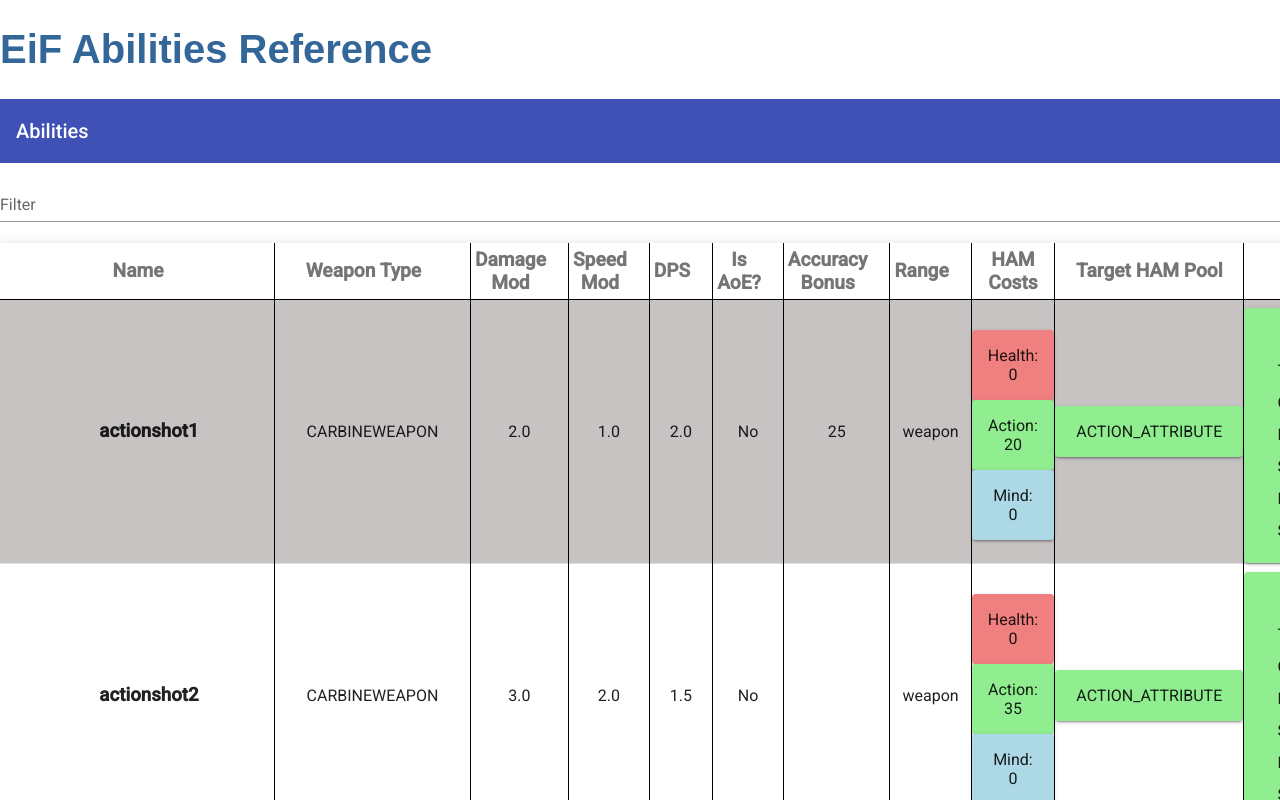
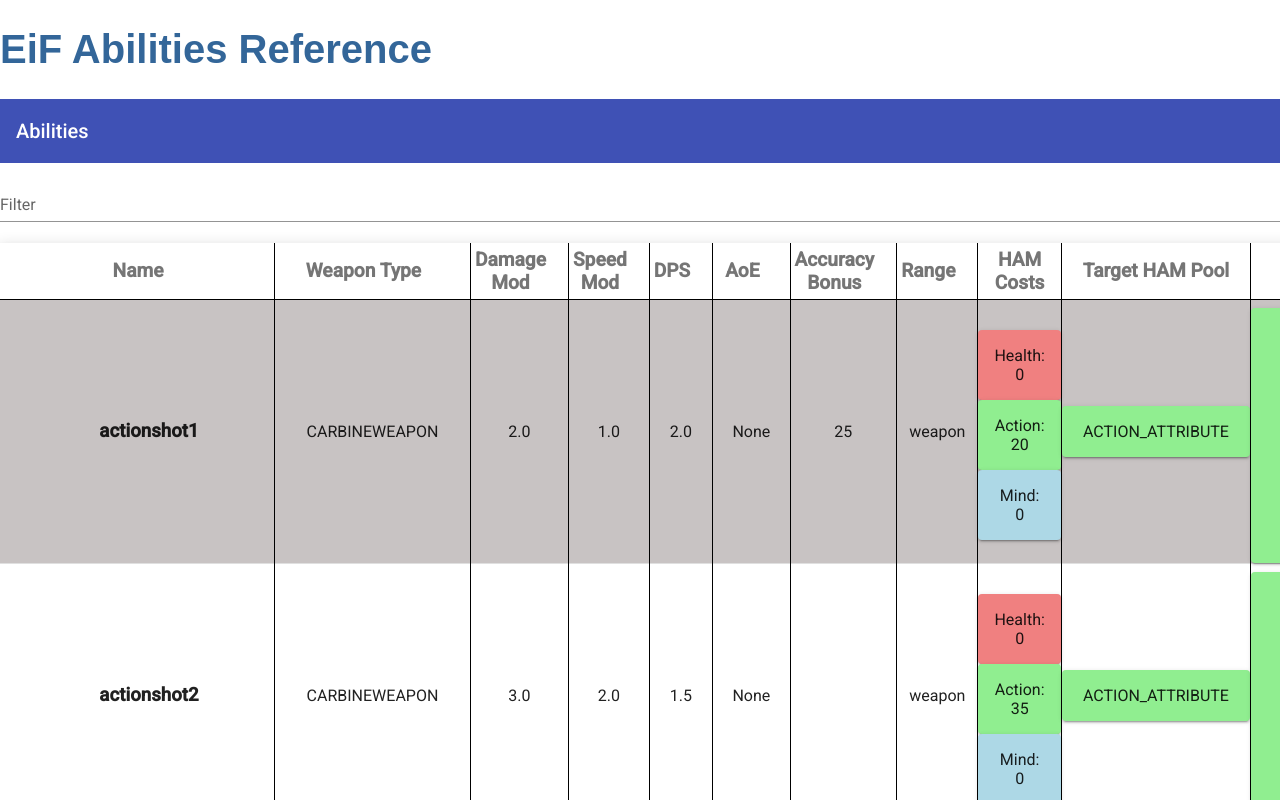
Before and after one commit to acdevlin/eif-abilities, an Angular app: page / in a window 1280 px wide. Shown: the top 800 px of the page. Built offline with nearby package versions, Linux system fonts and the light colour scheme.

Commit message:
Properly display area-based AoEs
eg: polearm spin attacks

```diff
--- a/src/app/abilities/abilities.component.html
+++ b/src/app/abilities/abilities.component.html
@@ -57,8 +57,8 @@
 
     <!-- Is AoE? Column -->
     <ng-container matColumnDef="coneAction">
-      <th mat-header-cell *matHeaderCellDef mat-sort-header>Is AoE?</th>
-      <td mat-cell *matCellDef="let ability">{{ability.coneAction === "true" ? ability.coneAngle + "°" : "No"}}</td>
+      <th mat-header-cell *matHeaderCellDef mat-sort-header>AoE</th>
+      <td mat-cell *matCellDef="let ability">{{getAoE(ability.coneAction, ability.coneAngle, ability.areaAction, ability.areaRange)}}</td>
     </ng-container>
 
     <!-- HAM Cost Column -->
--- a/src/app/abilities/abilities.component.ts
+++ b/src/app/abilities/abilities.component.ts
@@ -68,4 +68,14 @@ export class AbilitiesComponent implements AfterViewInit {
     if (range == "-1") { return "weapon"; }
     return range;
   }
+
+  public getAoE(coneAction: boolean, coneAngle: string, areaAction: boolean, areaRange: string) {
+    if (coneAction) {
+      return coneAngle + "° Cone";
+    }
+    if (areaAction) {
+      return areaRange + "m Area";
+    }
+    return "None";
+  }
 }
```
